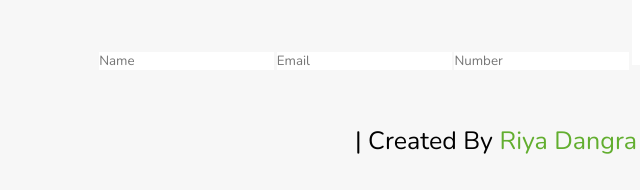
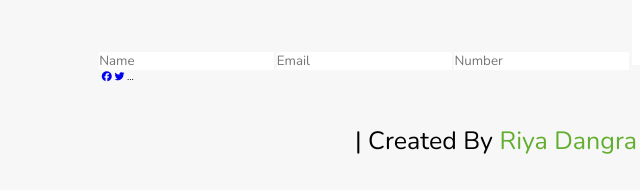
Before and after one commit to Riya14-dangra/Fresh-Fruit-Website, a plain HTML site: page fruit/fruite and grocery website/index.html in a window 1280 px wide. Shown: the part 3955-4145 px from the top of the page, 16-656 px from the left. Drawn offline with nearby package versions, Linux system fonts and the light colour scheme.

Commit message:
Update index.html

```diff
--- a/fruit/fruite and grocery website/index.html
+++ b/fruit/fruite and grocery website/index.html
@@ -321,6 +321,13 @@
 
             <div class="image">
                 <img src="images/contact-img.svg" alt="">
+                <!-- Add icon library -->
+<link rel="stylesheet" href="https://cdnjs.cloudflare.com/ajax/libs/font-awesome/4.7.0/css/font-awesome.min.css">
+
+<!-- Add font awesome icons -->
+<a href="#" class="fa fa-facebook"></a>
+<a href="#" class="fa fa-twitter"></a>
+...
             </div>
 
         </div>
```
